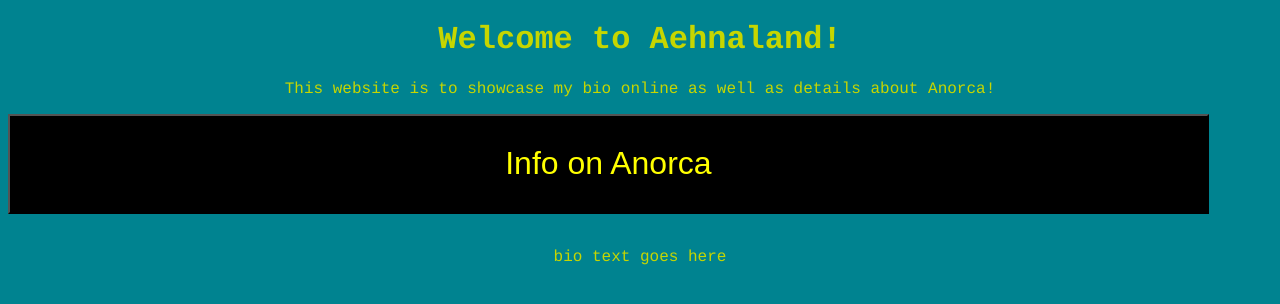
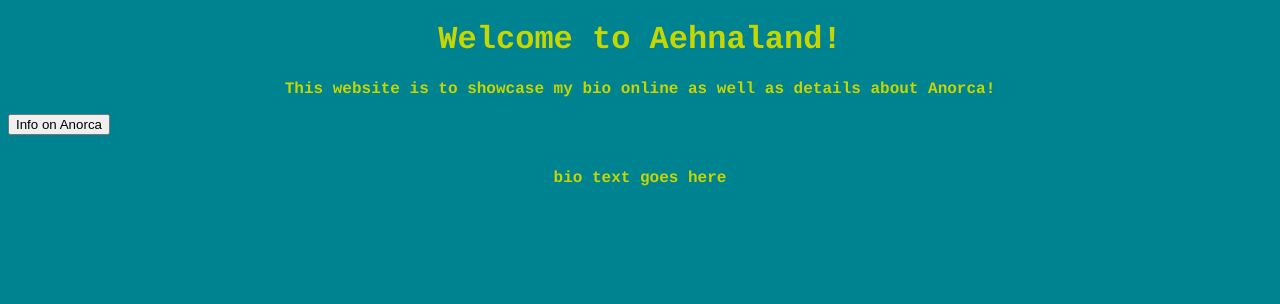
Before and after one commit to GyaraDeez/Aehnaland, a PHP site: page / in a window 1280 px wide. Shown: the top 304 px of the page. Run offline with PHP 8.4, Linux system fonts and the light colour scheme.

Commit message:
edited paragraph text sizing

```diff
--- a/style.css
+++ b/style.css
@@ -3,10 +3,14 @@
   color:#c6d600;
 }
 
-h1, p {
+h1 {
   font-family:Courier,Arial,Helvetica,sans-serif;
   text-align:center;
 }
+p {
+  font-family:Courier,Arial,Helvetica,sans-serif;
+  text-align:center;
+  font-weight: bold;
 button {
   background-color:black;
   color:yellow;
```
